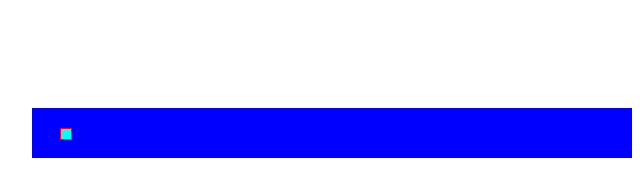
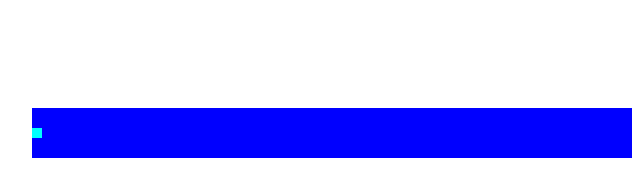
Before and after one commit to TravisBallard/Horizontal-Scroll, a plain HTML site: page index.html in a window 1280 px wide. Shown: the top 196 px of the page, 76-716 px from the left. Drawn offline with nearby package versions, Linux system fonts and the light colour scheme.

Commit message:
working version

```diff
--- a/inc/css/style.css
+++ b/inc/css/style.css
@@ -1,3 +1,3 @@
 #bar { margin:100px; width:600px; height:50px; background-color:blue; position:fixed; z-index:5; }
-#bar span { width:10px; height:10px; background-color:cyan; position:absolute; top:20px; left:0; z-index:10; border:1px solid red; }
-#fill { height:1800px; }
+#bar span { width:10px; height:10px; background-color:cyan; position:absolute; top:20px; left:0; z-index:10; }
+#fill { height:6800px; }
--- a/inc/js/script.js
+++ b/inc/js/script.js
@@ -1,14 +1,11 @@
 jQuery(document).ready( function($){
 
-    var win_height = $(window).height();
+    var win_height = $(document).height() - $(window).height();
     var box_width = $('#bar').width();
 
-    console.log( 'win height: ' + win_height );
-
     $(window).scroll( function(){
-        var pos = ( win_height / $(window).scrollTop() ) * box_width / 100;
-        console.log( $(window).scrollTop() );
-        $('#bar span').animate({left: pos + '%' }, 100 );
+        var pos = ( $(window).scrollTop() / win_height ) * ( box_width - $('#bar span').width() );
+        $('#bar span').css({ left: pos + 'px' });
     } );
 
 } );
```
